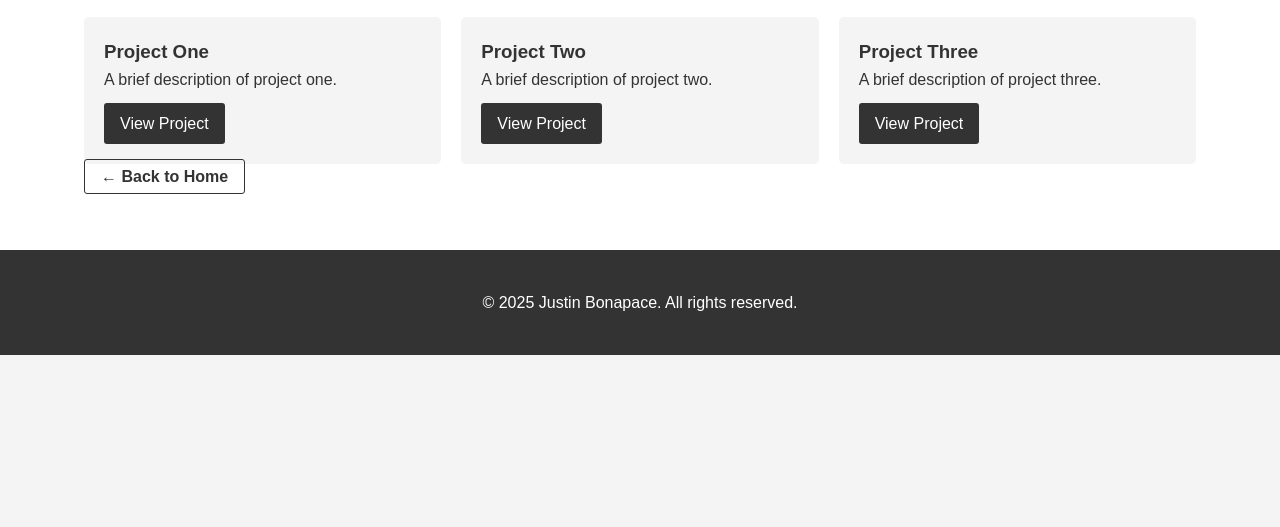
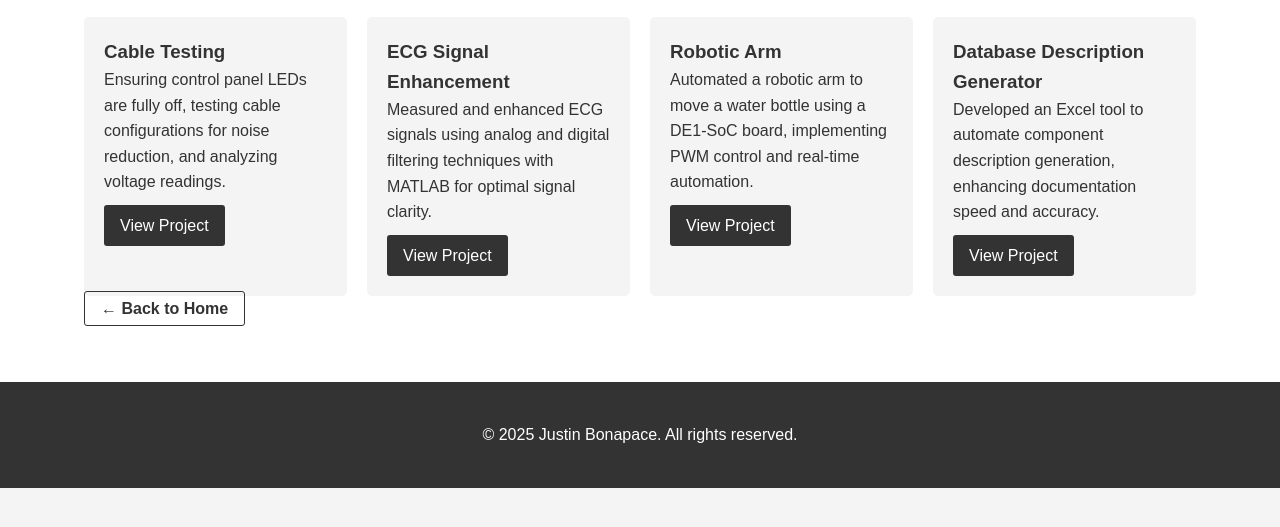
Before and after one commit to JustinBonapace/JustinBonapace.github.io, a plain HTML site: page projects.html in a window 1280 px wide. Shown: the part 219-746 px from the top of the page. Drawn offline with Linux system fonts and the light colour scheme.

Commit message:
Update projects.html

```diff
--- a/projects.html
+++ b/projects.html
@@ -24,25 +24,24 @@
       <h2>Projects</h2>
       <div class="projects-grid">
         <div class="project">
-          <h3>Project One</h3>
-          <p>
-            A brief description of project one.
-          </p>
+          <h3>Cable Testing</h3>
+          <p>Ensuring control panel LEDs are fully off, testing cable configurations for noise reduction, and analyzing voltage readings.</p>
           <a class="project-btn" href="project1.html">View Project</a>
         </div>
         <div class="project">
-          <h3>Project Two</h3>
-          <p>
-            A brief description of project two.
-          </p>
+          <h3>ECG Signal Enhancement</h3>
+          <p>Measured and enhanced ECG signals using analog and digital filtering techniques with MATLAB for optimal signal clarity.</p>
           <a class="project-btn" href="project2.html">View Project</a>
         </div>
         <div class="project">
-          <h3>Project Three</h3>
-          <p>
-            A brief description of project three.
-          </p>
+          <h3>Robotic Arm</h3>
+          <p>Automated a robotic arm to move a water bottle using a DE1-SoC board, implementing PWM control and real‑time automation.</p>
           <a class="project-btn" href="project3.html">View Project</a>
+        </div>
+        <div class="project">
+          <h3>Database Description Generator</h3>
+          <p>Developed an Excel tool to automate component description generation, enhancing documentation speed and accuracy.</p>
+          <a class="project-btn" href="project4.html">View Project</a>
         </div>
       </div>
       <!-- Back to Home Link -->
```
